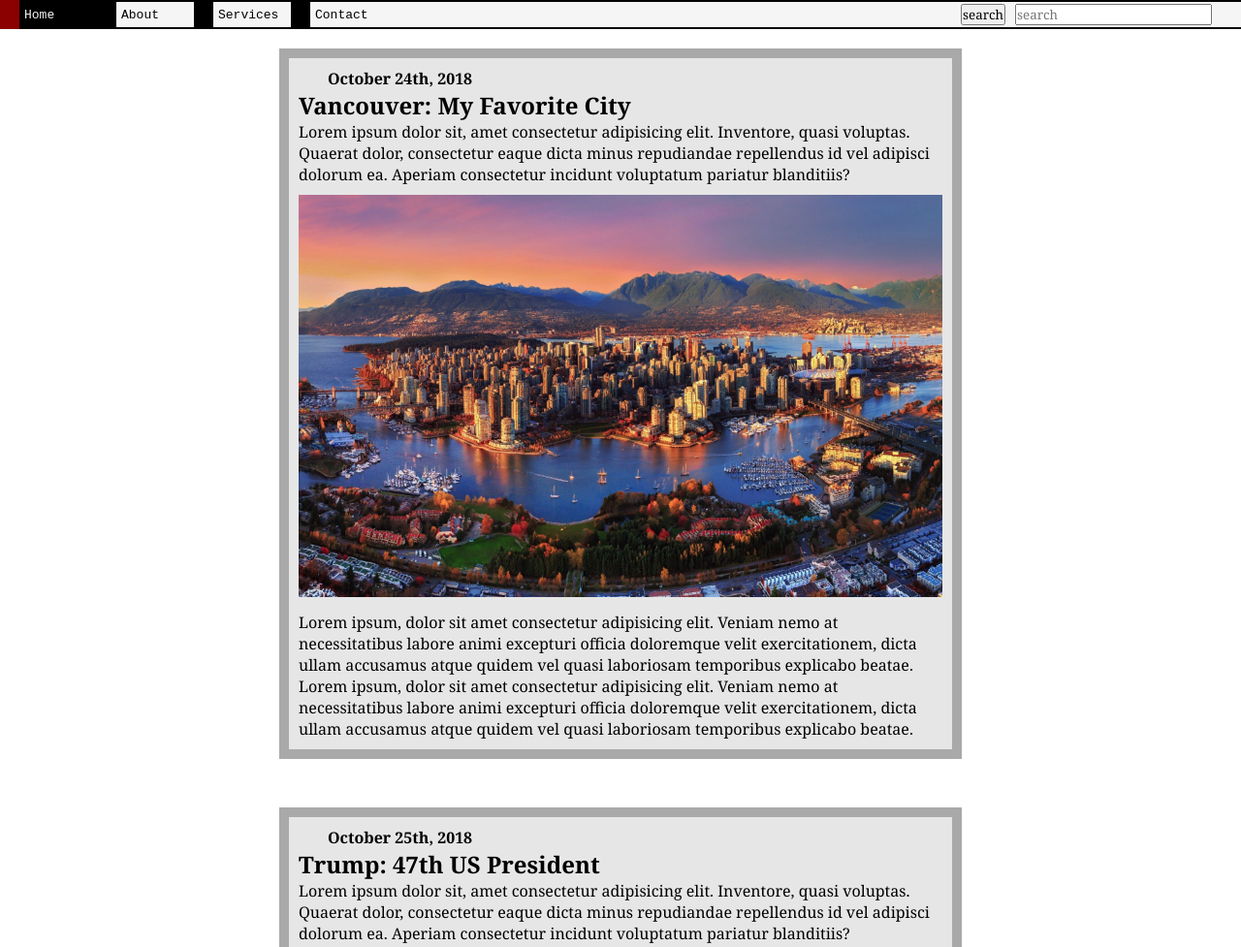
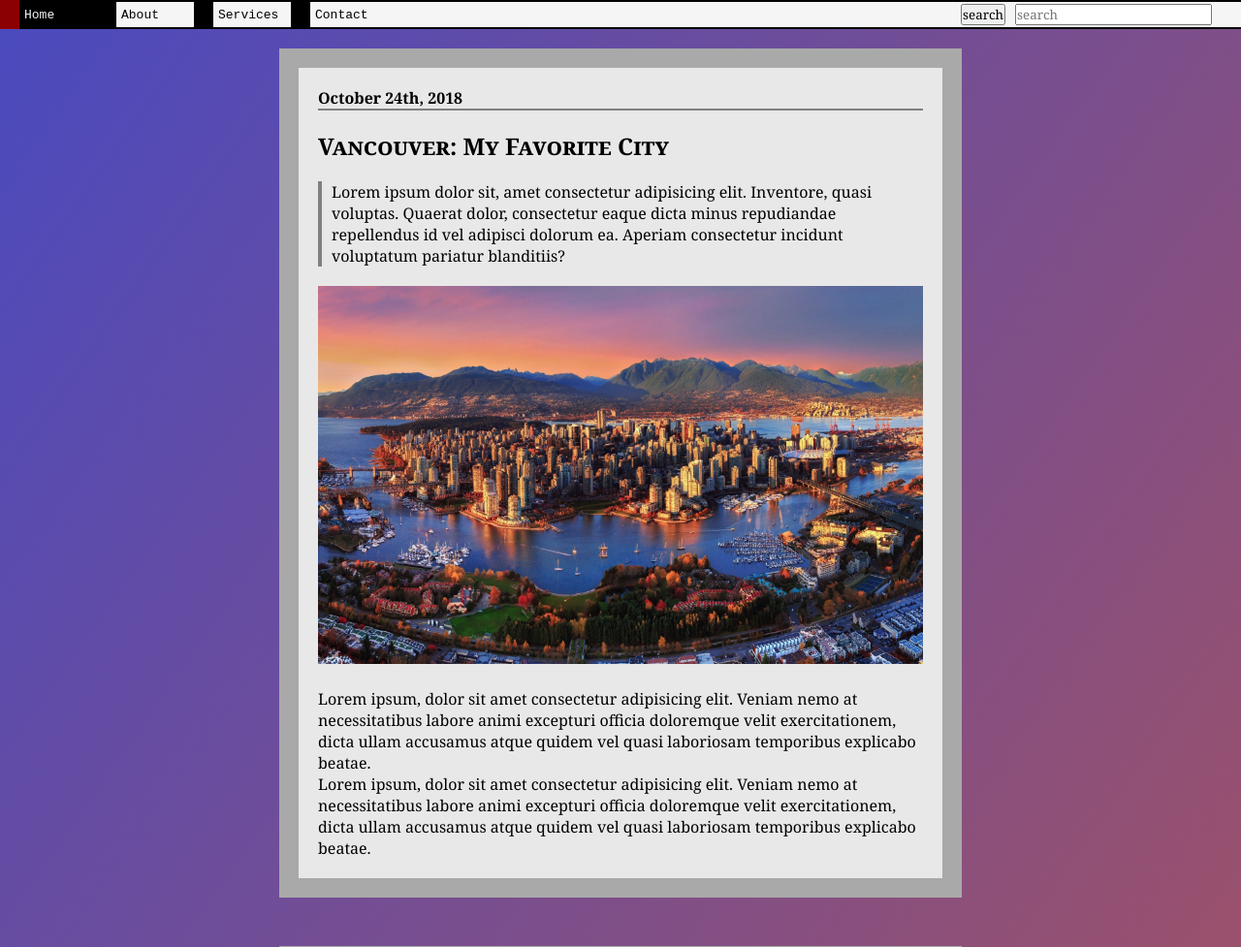
Before and after one commit to Syed-A-Naqvi/fullStack_development, a plain HTML site: page practice/blog/index.html in a window 1280 px wide. Shown: the top 977 px of the page at 97% size. Drawn offline with Linux system fonts and the light colour scheme.

Commit message:
small css work

```diff
--- a/practice/blog/blog.css
+++ b/practice/blog/blog.css
@@ -4,7 +4,9 @@
     padding: 0;
     font-family: Cambria, Cochin, Georgia, Times, 'Times New Roman', serif;
 }
-
+body{
+    background-image: linear-gradient(to left top, rgb(178, 83, 83), rgb(74, 74, 191))
+}
 /* NAV BAR - START*/
 .navbar{
     display: flex;
@@ -60,13 +62,21 @@
 }
 .post{
     margin-top: 50px;
-    background-color: rgba(190, 190, 190, 0.389);
+    background-color: rgb(232, 232, 232);
     display: flex;
     flex-direction: column;
     width: 55vw;
-    border: 10px solid darkgrey;
-    padding: 10px;
+    border:20px solid darkgrey;
+    padding: 20px;
     box-sizing: border-box;
+}
+.post h2{
+    font-variant: small-caps;
+    margin-bottom: 20px;
+}
+.post .quote{
+    border-left: solid grey 4px;
+    padding-left: 10px;
 }
 .post a {
     padding-top: 10px;
@@ -76,10 +86,13 @@
 .post a img{
     width: inherit;
     height: auto;
+    padding-top: 10px;
+    padding-bottom: 10px;
 }
 .post .date{
     font-weight: bold;
-    padding-left: 30px;
+    border-bottom: grey solid 2px;
+    margin-bottom: 20px;
 }
 
 /* PAGE CONTENT - START*/
```
